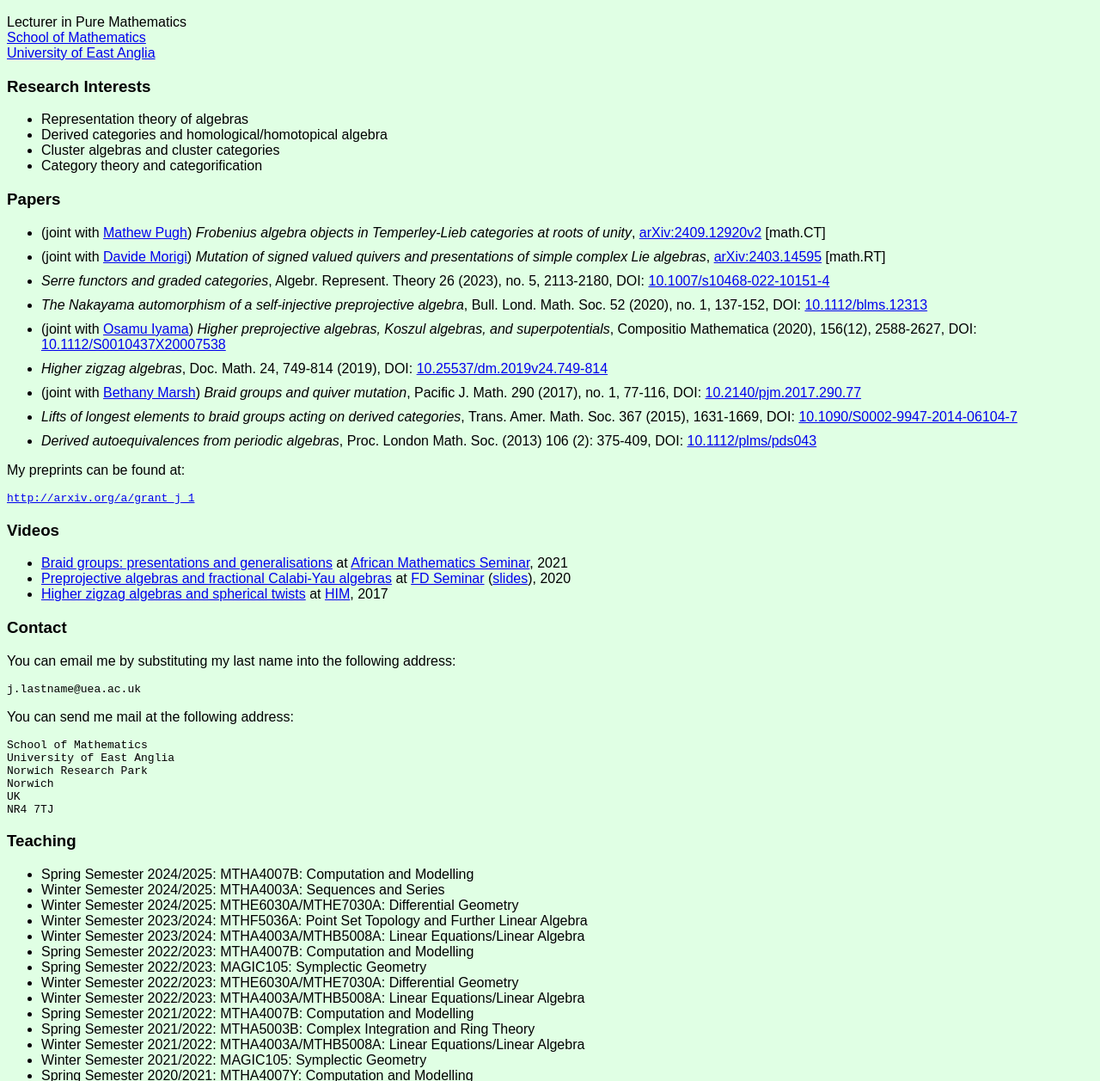
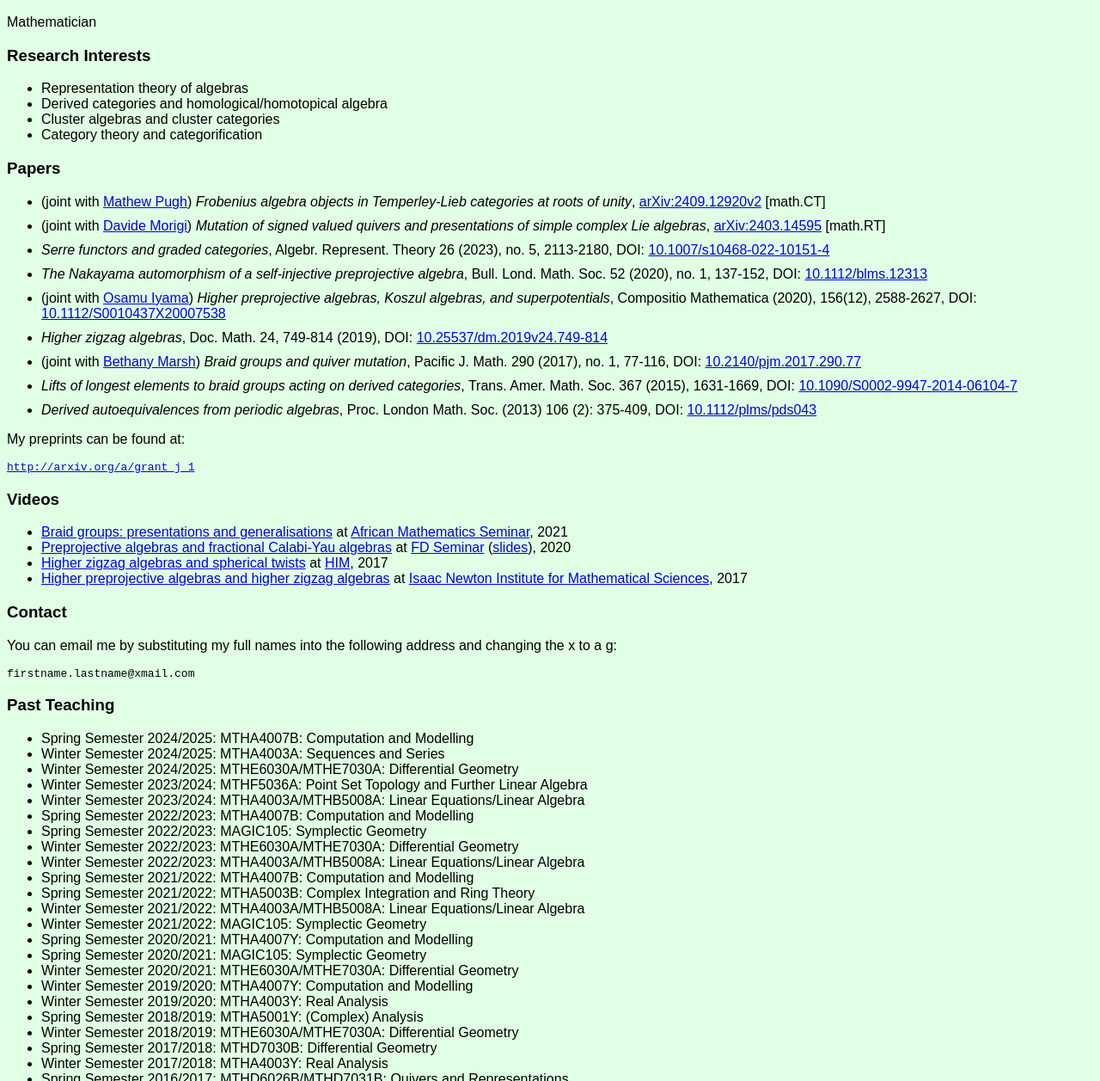
Before and after one commit to joseph-grant/joseph-grant.github.io, a plain HTML site: page index.html in a window 1280 px wide. Shown: the part 39-1296 px from the top of the page at 86% size. Drawn offline with Linux system fonts and the light colour scheme.

Commit message:
Update index.html

```diff
--- a/index.html
+++ b/index.html
@@ -20,9 +20,7 @@ body {background-color: E0FFE4; font-family: arial, helvetica, sans-serif}
 <h2>Joseph Grant</h2>
 
 
-<p>Lecturer in Pure Mathematics<br>
-<a href="https://www.uea.ac.uk/mathematics">School of Mathematics</a><br>
-<a href="https://www.uea.ac.uk/">University of East Anglia</a></p>
+<p>Mathematician</p>
 
 
 <!--
@@ -85,7 +83,7 @@ DOI: <a href="http://dx.doi.org/10.1112/plms/pds043">10.1112/plms/pds043</a></li
 </li><li><a href="https://www.youtube.com/watch?v=ZWPsZQgZ4y0">Braid groups: presentations and generalisations</a> at <a href="https://sites.google.com/view/africa-math-seminar/home">African Mathematics Seminar</a>, 2021
 </li><li><a href="https://www.youtube.com/watch?v=LLs_MIT36b8">Preprojective algebras and fractional Calabi-Yau algebras</a> at <a href="https://www.fd-seminar.xyz/talks/2020-10-15/">FD Seminar</a> (<a href="https://www.fd-seminar.xyz/pdf/talks/2020-10-15.pdf">slides</a>), 2020
 </li><li><a href="https://www.youtube.com/watch?v=RW9qB_sGSic">Higher zigzag algebras and spherical twists</a> at <a href="https://www.him.uni-bonn.de/programs/past-programs/past-junior-trimester-programs/representation-theory-2017/workshop-categorification-representation-theory-and-symplectic-geometry/">HIM</a>, 2017
-
+</li><li><a href="https://www.youtube.com/watch?v=JPtB9dIV7_Q">Higher preprojective algebras and higher zigzag algebras</a> at <a href="https://www.newton.ac.uk/event/oasw02/">Isaac Newton Institute for Mathematical Sciences</a>, 2017
 </li></ul><p></p>
 
 
@@ -95,28 +93,16 @@ DOI: <a href="http://dx.doi.org/10.1112/plms/pds043">10.1112/plms/pds043</a></li
 <h3>Contact</h3>
 
 
-<p>You can email me by substituting my last name into the following address:
-</p><pre>j.lastname@uea.ac.uk</pre><p></p>
-
-
-
-<p>You can send me mail at the following address:
-
-</p><pre>School of Mathematics
-University of East Anglia
-Norwich Research Park
-Norwich
-UK
-NR4 7TJ</pre><p></p>
-
-
-
-<!--<p>To put a face to the name, you can see a <a href="me2.jpg">photo</a> of me.</p>-->
+<p>You can email me by substituting my full names into the following address and changing the x to a g:
+</p><pre>firstname.lastname@xmail.com</pre><p></p>
 
 
 
 
-<h3>Teaching</h3>
+
+
+
+<h3>Past Teaching</h3>
 
 <p>
 </p><ul>
@@ -164,9 +150,7 @@ advanced topics.</p>
 <p></p>
 
 
-<!--
-	<a href="https://www.uea.ac.uk/study/undergraduate/degree/detail/bsc-mathematics#course-profile-year-2">MTHA5003Y: Algebra</a>
--->
+
 
 <h3>On Science</h3>
 
@@ -186,8 +170,6 @@ advanced topics.</p>
 (<a href="http://arxiv.org/list/math.RT/recent">RT</a>,
 <a href="http://arxiv.org/list/math.CT/recent">CT</a>,
 <a href="http://arxiv.org/list/math.QA/recent">QA</a>)</li>
-<li><a href="https://www.uea.ac.uk/library">UEA Library</a> (<a href="https://www.uea.ac.uk/library/explore-the-library/guest-library-search">search</a>)
-</li><li><a href="https://researchseminars.org/seminar/UEAPS">UEA Pure Mathematics Seminar</a>
 <li><a href="https://fdlist.math.uni-bielefeld.de/t/welcome-to-fdlist/">FDLIST</a></li>
 <li><a href="http://golem.ph.utexas.edu/category/">The n-Category Caf&eacute;</a></li>
 <li><a href="http://sbseminar.wordpress.com/">Secret Blogging Seminar</a></li>
@@ -201,11 +183,6 @@ advanced topics.</p>
 </ul>
 <p></p>
 
-
-<!--
-</li><li><a href="https://researchseminars.org/">Research seminars</a></li>
-https://www.uea.ac.uk/about/school-of-mathematics/research/pure-maths-seminars
--->
 
 
 
```
